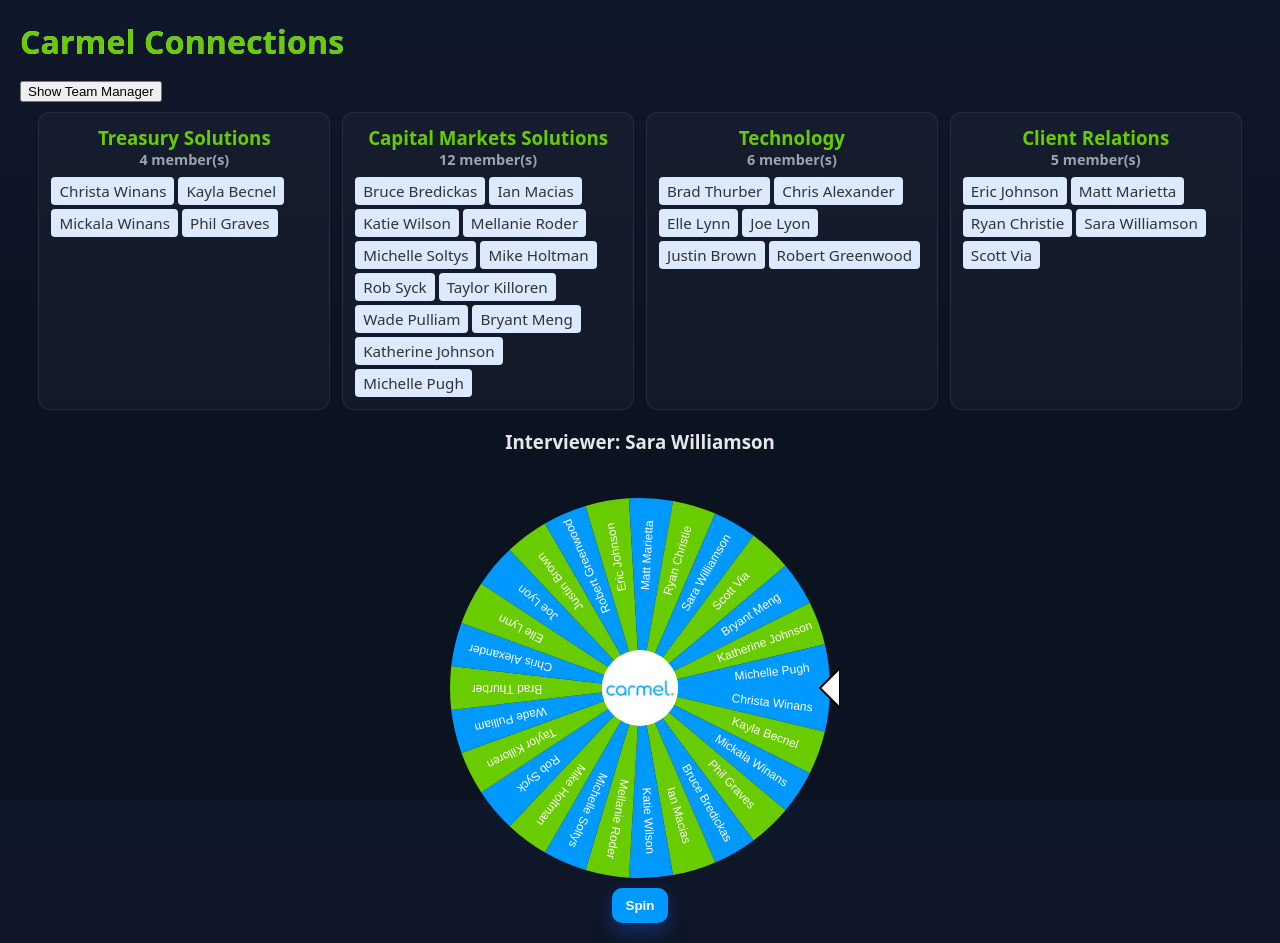
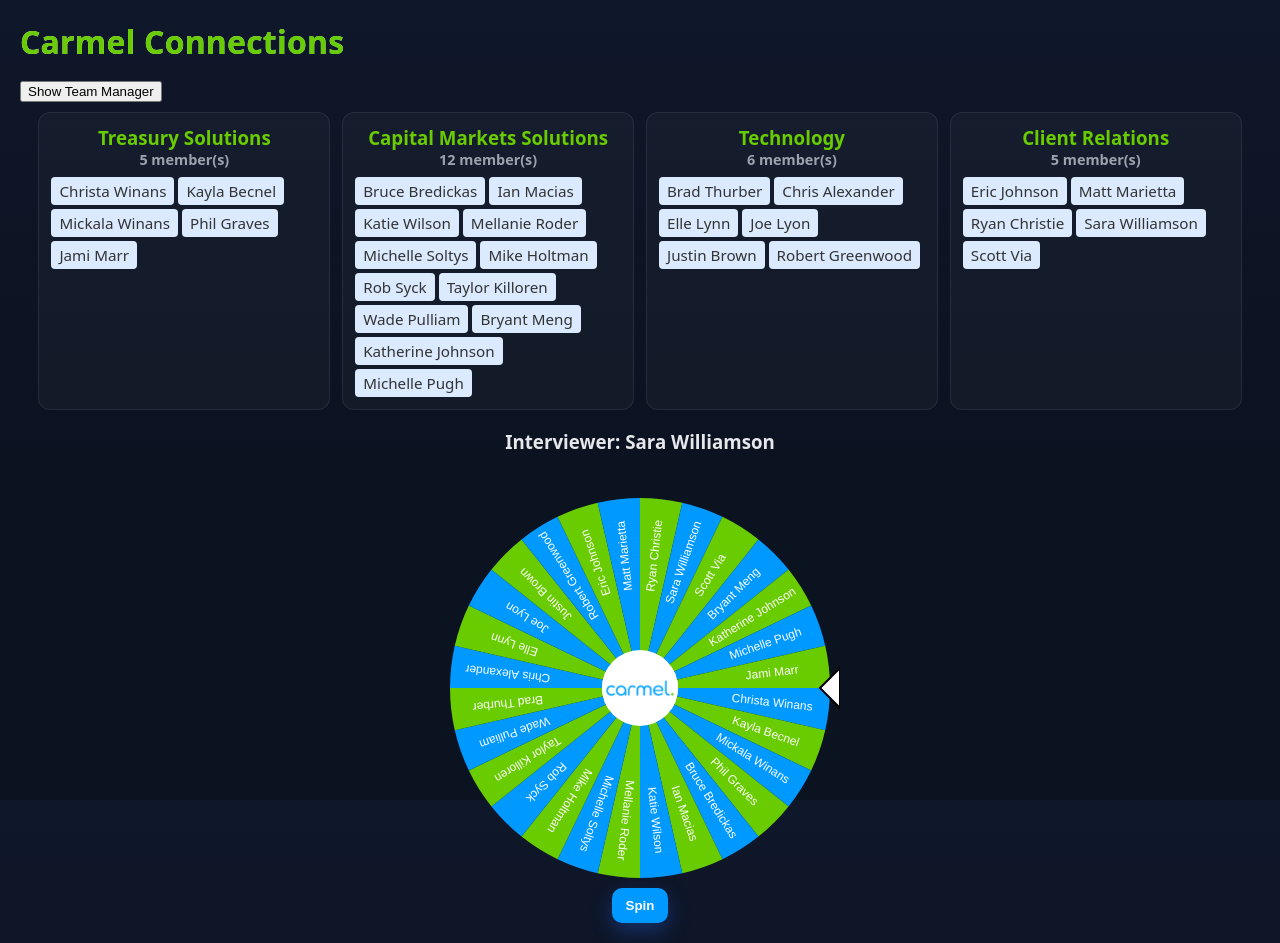
Before and after one commit to jlyon0/CarmelConnections, a Next.js app in the folder carmel-connections/: page / in a window 1280 px wide. Built offline with nearby package versions, Linux system fonts and the light colour scheme.

Commit message:
added Jami Marr

```diff
--- a/carmel-connections/src/app/page.tsx
+++ b/carmel-connections/src/app/page.tsx
@@ -217,6 +217,13 @@
         "teamId": "56c1c1df-bf3d-44da-9b1a-e1df06f700a4",
         "interviewer": false,
         "intervieweeUsed": false
+    },
+    {
+        "id": "62d5bfd1-4594-4e9a-9d47-bb94ae53b7c3",
+        "name": "Jami Marr",
+        "teamId": "630ceffa-fe87-43e6-8dcb-2f25b8064913",
+        "interviewer": false,
+        "intervieweeUsed": false
     }
 ]);
   const [selection, setSelection] = useState<{ interviewer: Employee | null; interviewee: Employee | null }>({
```
